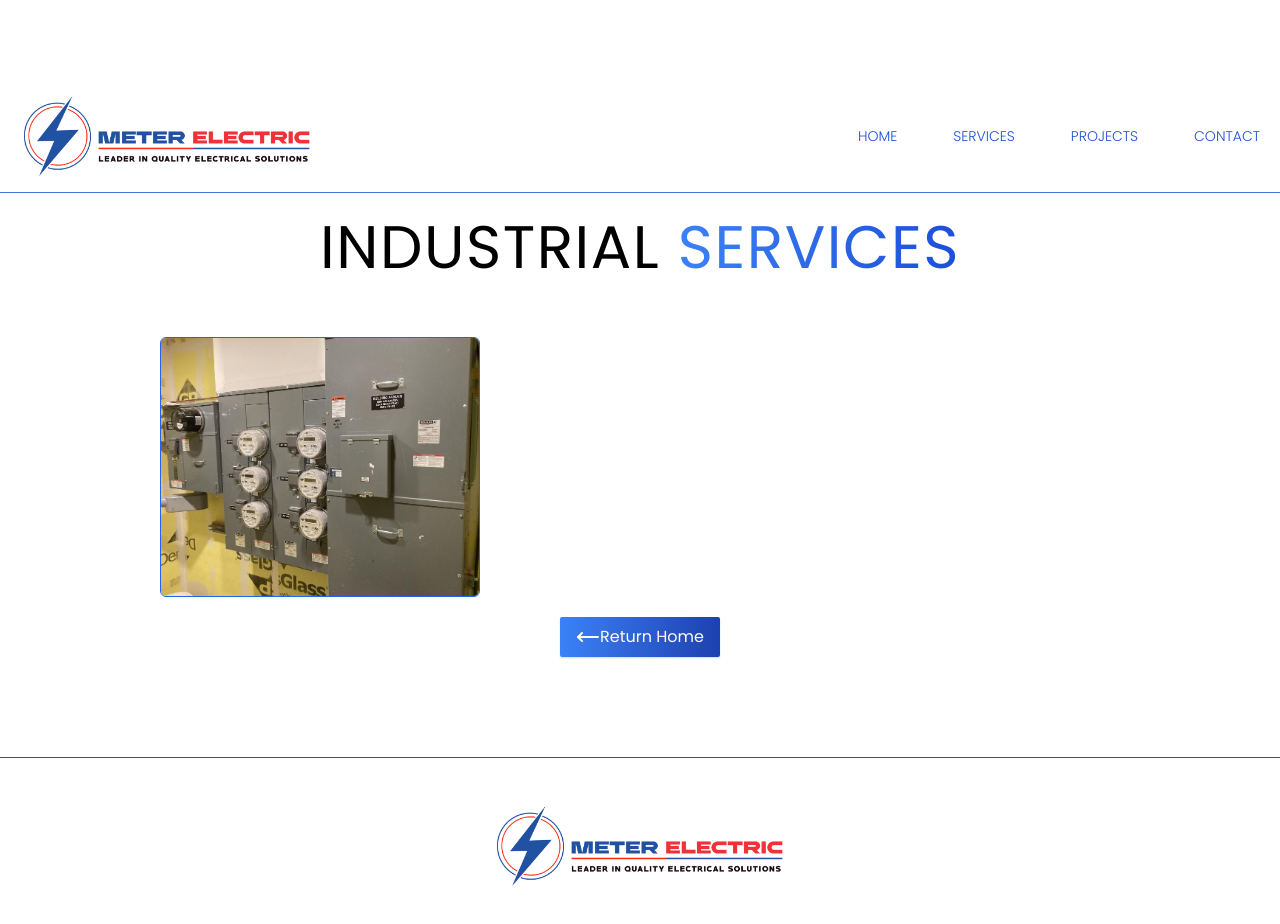
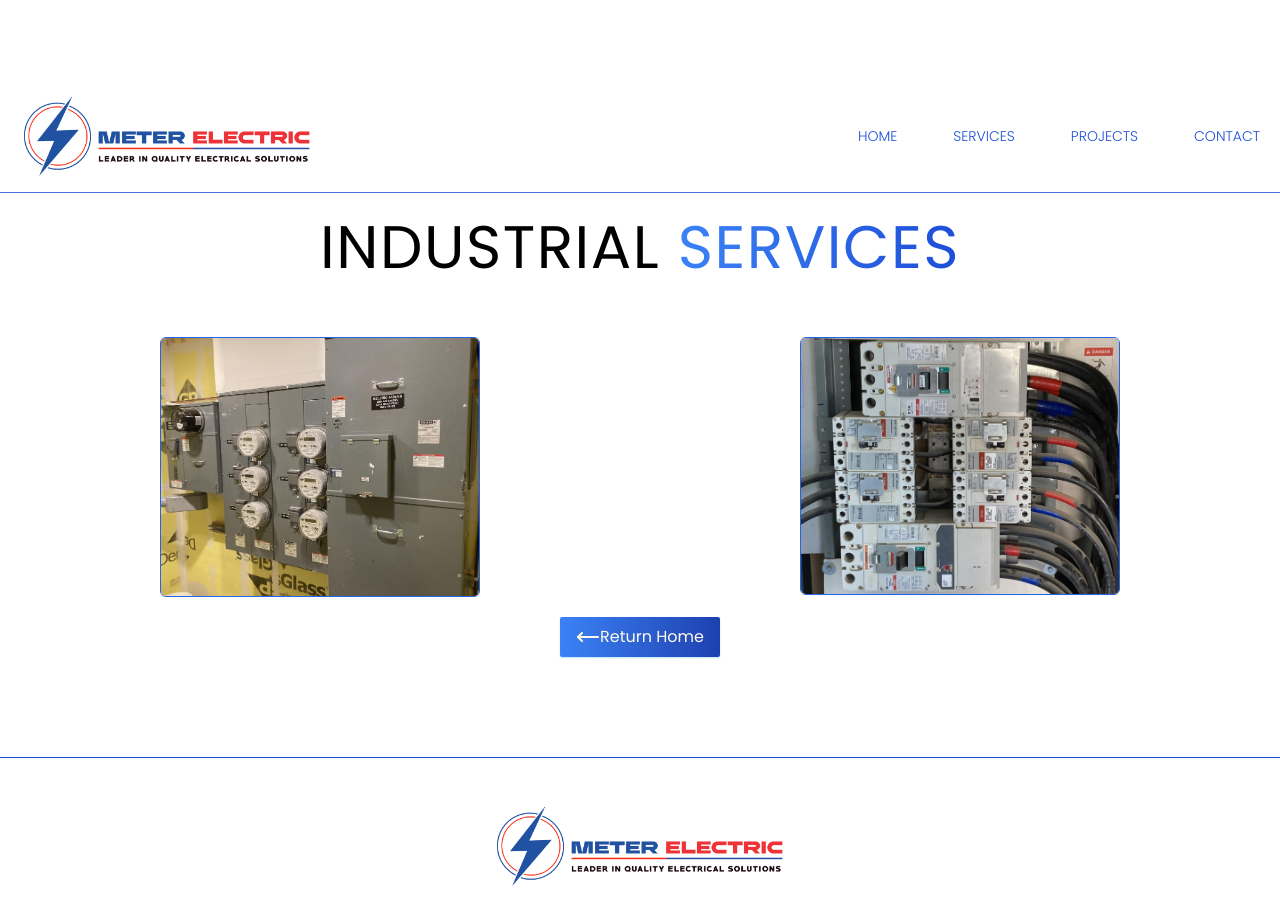
Before and after one commit to vtonu/meterelectric, a React (Vite) app: page /industrial in a window 1280 px wide. Shown: the top 924 px of the page. Built offline with nearby package versions, Linux system fonts and the light colour scheme.

Commit message:
Contact us font size set to 5xl & added pictures for our services (thumbnails). v1.9

```diff
--- a/src/components/ContactUs.jsx
+++ b/src/components/ContactUs.jsx
@@ -1,18 +1,18 @@
-import { MoveUp, Copy } from 'lucide-react';
-import { useCallback } from 'react';
+import { MoveUp, Copy } from "lucide-react";
+import { useCallback } from "react";
 
 const Contacts = ({ homeRef }) => {
   const copyToClipboard = useCallback((text) => {
     navigator.clipboard.writeText(text).catch((err) => {
-      console.error('Failed to copy: ', err);
+      console.error("Failed to copy: ", err);
     });
   }, []);
 
   return (
     <div className="mt-20 tracking-wide min-h-[300px] border-t border-blue-700">
-      <h2 className="flex flex-col items-center pt-10 mt-2 text-6xl tracking-wide text-center">
+      <h2 className="flex flex-col items-center pt-10 mt-2 text-5xl tracking-wide text-center">
         <div>
-          CONTACT{' '}
+          CONTACT{" "}
           <span className="text-transparent bg-gradient-to-r from-blue-500 to-blue-700 bg-clip-text">
             US
           </span>
@@ -22,8 +22,9 @@ const Contacts = ({ homeRef }) => {
         <h6 className="flex gap-2 text-sm">
           Email - meterelectrical@gmail.com
           <button
-            onClick={() => copyToClipboard('meterelectrical@gmail.com')}
-            className="relative inline-flex items-center justify-center p-0.5 mb-2 me-2 overflow-hidden text-sm font-medium text-gray-900 rounded-lg group bg-gradient-to-br from-blue-600 to-blue-100 group-hover:from-sky-500 group-hover:to-blue-100 hover:text-white dark:text-white focus:outline-none focus:ring-blue-300 dark:focus:ring-sky-800">
+            onClick={() => copyToClipboard("meterelectrical@gmail.com")}
+            className="relative inline-flex items-center justify-center p-0.5 mb-2 me-2 overflow-hidden text-sm font-medium text-gray-900 rounded-lg group bg-gradient-to-br from-blue-600 to-blue-100 group-hover:from-sky-500 group-hover:to-blue-100 hover:text-white dark:text-white focus:outline-none focus:ring-blue-300 dark:focus:ring-sky-800"
+          >
             <span className="relative transition-all duration-75 ease-in bg-white rounded-md group-hover:bg-opacity-0">
               <Copy className="flex w-6 h-6 px-1 py-1 shadow-sm rounded-xs text-neutral-900 shadow-blue-300" />
             </span>
@@ -32,8 +33,9 @@ const Contacts = ({ homeRef }) => {
         <h6 className="flex gap-2 text-sm">
           Website - www.meterelectrical.com
           <button
-            onClick={() => copyToClipboard('www.meterelectrical.com')}
-            className="relative inline-flex items-center justify-center p-0.5 mb-2 me-2 overflow-hidden text-sm font-medium text-gray-900 rounded-lg group bg-gradient-to-br from-blue-600 to-blue-100 group-hover:from-sky-500 group-hover:to-blue-100 hover:text-white dark:text-white focus:outline-none focus:ring-blue-300 dark:focus:ring-sky-800">
+            onClick={() => copyToClipboard("www.meterelectrical.com")}
+            className="relative inline-flex items-center justify-center p-0.5 mb-2 me-2 overflow-hidden text-sm font-medium text-gray-900 rounded-lg group bg-gradient-to-br from-blue-600 to-blue-100 group-hover:from-sky-500 group-hover:to-blue-100 hover:text-white dark:text-white focus:outline-none focus:ring-blue-300 dark:focus:ring-sky-800"
+          >
             <span className="relative transition-all duration-75 ease-in bg-white rounded-md group-hover:bg-opacity-0">
               <Copy className="flex w-6 h-6 px-1 py-1 shadow-sm rounded-xs text-neutral-900 shadow-blue-300" />
             </span>
@@ -42,8 +44,9 @@ const Contacts = ({ homeRef }) => {
         <h6 className="flex gap-2 text-sm">
           Phone - (425)-588-7578
           <button
-            onClick={() => copyToClipboard('4255887578')}
-            className="relative inline-flex items-center justify-center p-0.5 mb-2 me-2 overflow-hidden text-sm font-medium text-gray-900 rounded-lg group bg-gradient-to-br from-blue-600 to-blue-100 group-hover:from-sky-500 group-hover:to-blue-100 hover:text-white dark:text-white focus:outline-none focus:ring-blue-300 dark:focus:ring-sky-800">
+            onClick={() => copyToClipboard("4255887578")}
+            className="relative inline-flex items-center justify-center p-0.5 mb-2 me-2 overflow-hidden text-sm font-medium text-gray-900 rounded-lg group bg-gradient-to-br from-blue-600 to-blue-100 group-hover:from-sky-500 group-hover:to-blue-100 hover:text-white dark:text-white focus:outline-none focus:ring-blue-300 dark:focus:ring-sky-800"
+          >
             <span className="relative transition-all duration-75 ease-in bg-white rounded-md group-hover:bg-opacity-0">
               <Copy className="flex w-6 h-6 px-1 py-1 shadow-sm rounded-xs text-neutral-900 shadow-blue-300" />
             </span>
@@ -52,8 +55,11 @@ const Contacts = ({ homeRef }) => {
       </h2>
       <div className="button-container">
         <button
-          onClick={() => homeRef.current?.scrollIntoView({ behavior: 'smooth' })}
-          className="flex px-2 py-2 mx-2 rounded-sm shadow-sm text-neutral-800 shadow-blue-500 bg-gradient-to-br from-blue-600 to-blue-500 group-hover:from-sky-300 group-hover:to-blue-200 hover:text-blue-100 dark:text-white focus:outline-none focus:ring-blue-300 dark:focus:ring-sky-800">
+          onClick={() =>
+            homeRef.current?.scrollIntoView({ behavior: "smooth" })
+          }
+          className="flex px-2 py-2 mx-2 rounded-sm shadow-sm text-neutral-800 shadow-blue-500 bg-gradient-to-br from-blue-600 to-blue-500 group-hover:from-sky-300 group-hover:to-blue-200 hover:text-blue-100 dark:text-white focus:outline-none focus:ring-blue-300 dark:focus:ring-sky-800"
+        >
           <MoveUp />
           Back to Top
         </button>
--- a/src/routes/commercialpage.jsx
+++ b/src/routes/commercialpage.jsx
@@ -1,6 +1,7 @@
 import Navbar from "../components/Navbar";
 import Work1 from "../assets/services/commercialwork/1.jpg";
 import Work2 from "../assets/services/commercialwork/2.jpg";
+import ThumbnailWork from "../assets/services/commercial.jpg";
 import Footer from "../components/Footer";
 import { MoveLeft } from "lucide-react";
 import { useNavigate } from "react-router-dom";
@@ -34,6 +35,13 @@ const Projects = () => {
             className="border border-blue-600 rounded-md"
           />
         </div>
+        <div className="w-full mx-auto">
+          <img
+            src={ThumbnailWork}
+            alt="Thumbnail Work Commercial"
+            className="border border-blue-600 rounded-md"
+          />
+        </div>
       </div>
       <div className="button-container">
         <button
--- a/src/routes/industrialpage.jsx
+++ b/src/routes/industrialpage.jsx
@@ -1,6 +1,7 @@
 import Navbar from "../components/Navbar";
 
 import project1_yellow from "../assets/projects/project1_yellow.jpg";
+import ThumbnailWork from "../assets/services/industrial.jpg";
 
 import Footer from "../components/Footer";
 
@@ -28,6 +29,13 @@ const Projects = () => {
             className="border border-blue-600 rounded-md"
           />
         </div>
+        <div className="w-1/2 mx-auto">
+          <img
+            src={ThumbnailWork}
+            alt="Thumbnail Work Industrial"
+            className="border border-blue-600 rounded-md"
+          />
+        </div>
       </div>
       <div className="button-container">
         <button
--- a/src/routes/residentialpage.jsx
+++ b/src/routes/residentialpage.jsx
@@ -3,6 +3,7 @@ import Work2 from "../assets/services/residentialwork/2.jpg";
 import Work3 from "../assets/services/residentialwork/3.jpg";
 import Work4 from "../assets/services/residentialwork/4.jpg";
 import Work5 from "../assets/services/residentialwork/5.jpg";
+import ThumbnailWork from "../assets/services/residential.jpg";
 import Footer from "../components/Footer";
 import { MoveLeft } from "lucide-react";
 import { useNavigate } from "react-router-dom";
@@ -50,6 +51,13 @@ const Projects = () => {
             className="border border-blue-600 rounded-md"
           />
         </div>
+        <div className="w-full mx-auto">
+          <img
+            src={ThumbnailWork}
+            alt="Thumbnail Work Residential"
+            className="border border-blue-600 rounded-md"
+          />
+        </div>
       </div>
       <div className="button-container">
         <button
```
Also changed, not shown: 1 other file (tests, documents, lock files or other folders).
